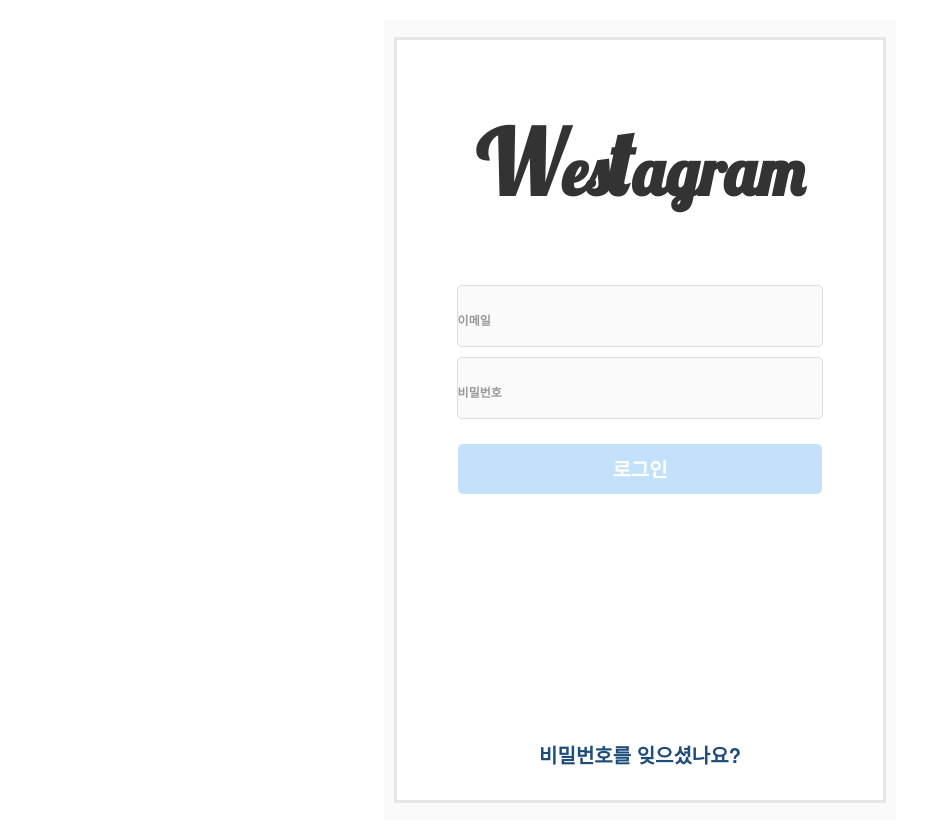
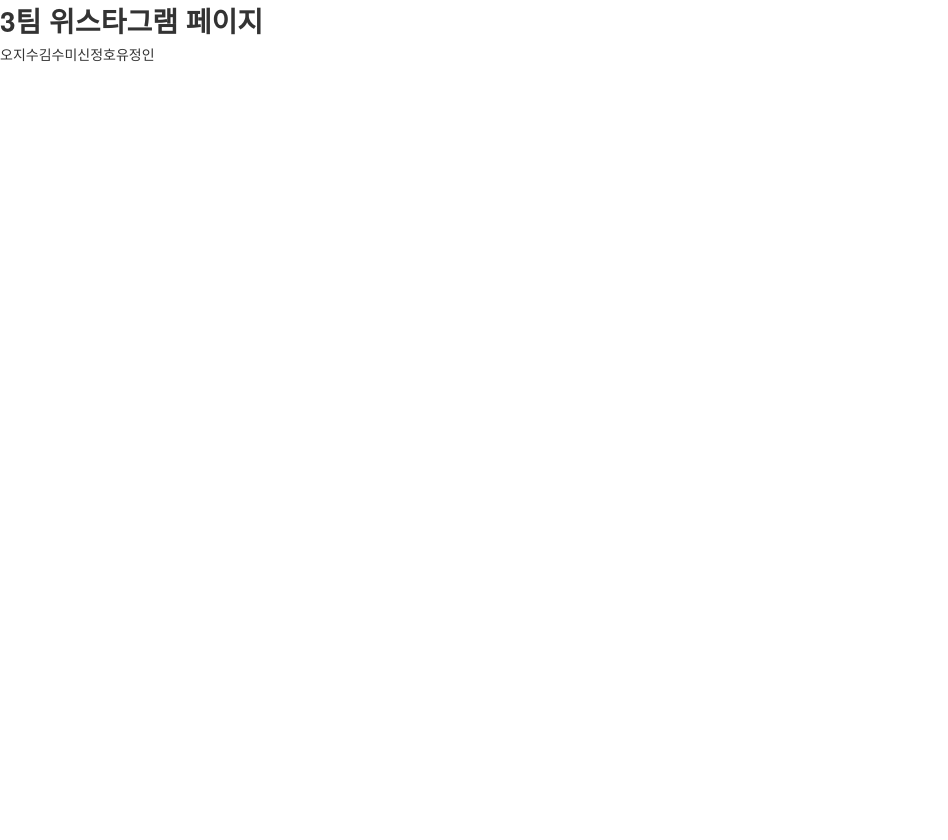
Before and after one commit to wecode-bootcamp-korea/43-React-Westagram-3, a React app: page / in a window 1280 px wide. Shown: the whole page, without its empty margins (0-948 px from the left). After the commit the page ends 800 px from the top, so only its background shows below. Built offline with nearby package versions, Linux system fonts and the light colour scheme.

Commit message:
ADD: 초기 페이지를 만들어서 팀원들 로그인 페이지로 이동하게 하는 컴포넌트, 기능 구현

```diff
--- a/src/Router.js
+++ b/src/Router.js
@@ -1,5 +1,6 @@
 import React from 'react';
 import { BrowserRouter, Route, Routes } from 'react-router-dom';
+import Team from './components/Team/Team';
 import JisuLogin from './pages/oh/Login/JisuLogin';
 import JisuMain from './pages/oh/Main/JisuMain';
 
@@ -16,13 +17,14 @@ const Router = () => {
   return (
     <BrowserRouter>
       <Routes>
+        <Route path="/" element={<Team />} />
         <Route path="/jisu-Login" element={<JisuLogin />} />
         <Route path="/jisu-Main" element={<JisuMain />} />
 
         <Route path="/sumi-Login" element={<SumiLogin />} />
         <Route path="/sumi-Main" element={<SumiMain />} />
 
-        <Route path="/" element={<JeounghoLogin />} />
+        <Route path="/jeoungho-Login" element={<JeounghoLogin />} />
         <Route path="/jeoungho-Main" element={<JeounghoMain />} />
 
         <Route path="/jeongin-Login" element={<JeonginLogin />} />
--- /dev/null
+++ b/src/components/Team/Team.js
@@ -0,0 +1,18 @@
+import React from 'react';
+import { useNavigate } from 'react-router-dom/dist';
+
+const Team = () => {
+  const navigate = useNavigate();
+  return (
+    <div className="team">
+      <h1>3팀 위스타그램 페이지</h1>
+      <button onClick={() => navigate('/jisu-Login')}>오지수</button>
+      <button onClick={() => navigate('/sumi-Login')}>김수미</button>
+      <button onClick={() => navigate('/jeoungho-Login')}>신정호</button>
+      <button onClick={() => navigate('/jeongin-Login')}>유정인</button>
+      <button />
+    </div>
+  );
+};
+
+export default Team;
--- a/src/pages/shin/Login/JeounghoLogin.js
+++ b/src/pages/shin/Login/JeounghoLogin.js
@@ -39,12 +39,12 @@ function JeounghoLogin() {
       alert('아이디와 비밀번호를 다르게 입력해주세요');
     } else {
       alert('로그인 성공');
-      navigate('/jeoungho-Main');
+      navigate('/jeongin-Main');
     }
   };
 
   return (
-    <main className="login" onKeyUp={onKeyUp}>
+    <main className="jeounghoLogin" onKeyUp={onKeyUp}>
       <form className="loginForm" onSubmit={handleSubmit}>
         <h1>
           <span>W</span>es<span>t</span>agram
--- a/src/pages/shin/Login/JeounghoLogin.scss
+++ b/src/pages/shin/Login/JeounghoLogin.scss
@@ -1,23 +1,23 @@
 @import url('https://fonts.googleapis.com/css2?family=Lobster&display=swap');
 
-.login {
+.jeounghoLogin {
   display: flex;
   width: 40%;
   height: 800px;
+  margin: 20px auto;
   padding: auto;
-  margin: 20px auto;
   background-color: #fafafa;
 
   .loginForm {
+    display: flex;
+    position: relative;
+    flex-direction: column;
+    align-items: center;
+    justify-content: flex-start;
     width: 95%;
     height: 95%;
-    display: flex;
-    justify-content: flex-start;
-    align-items: center;
-    flex-direction: column;
+    margin: auto;
     border: 3px solid #e6e6e6;
-    position: relative;
-    margin: auto;
     background-color: white;
 
     span {
@@ -25,21 +25,21 @@
     }
 
     h1 {
+      margin: 55px 0;
       font-family: 'Lobster', sans-serif;
       font-size: 65px;
-      margin: 55px 0;
     }
 
     input {
       width: 75%;
       height: 60px;
       margin-bottom: 10px;
+      border: 1px solid gainsboro;
       border-radius: 5px;
       background-color: #fafafa;
+      color: black;
       font-size: 20px;
       font-weight: 600;
-      color: black;
-      border: 1px solid gainsboro;
 
       &:focus {
         outline: none;
@@ -54,33 +54,33 @@
       width: 75%;
       height: 50px;
       margin-top: 15px;
+      border: none;
       border-radius: 5px;
+      background-color: #c4e1fb;
       color: white;
       font-size: 20px;
       font-weight: 600;
-      border: none;
-      background-color: #c4e1fb;
     }
 
     .changeLogin {
       width: 75%;
       height: 50px;
       margin-top: 15px;
+      border: none;
       border-radius: 5px;
+      background-color: blue;
       color: white;
       font-size: 20px;
       font-weight: 600;
-      border: none;
-      background-color: blue;
     }
 
     a {
       position: absolute;
       bottom: 30px;
+      color: #1f4d7b;
       font-size: 20px;
-      color: #1f4d7b;
+      font-weight: 600;
       text-decoration: none;
-      font-weight: 600;
     }
   }
 }
```
Also changed, not shown: src/components/Team/Team.scss (added).
